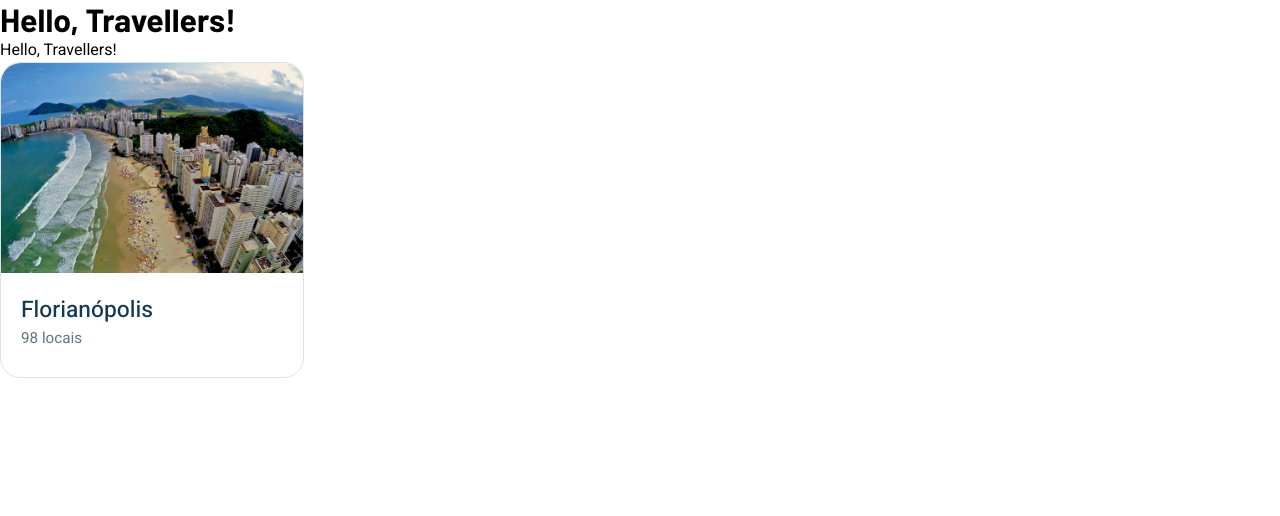
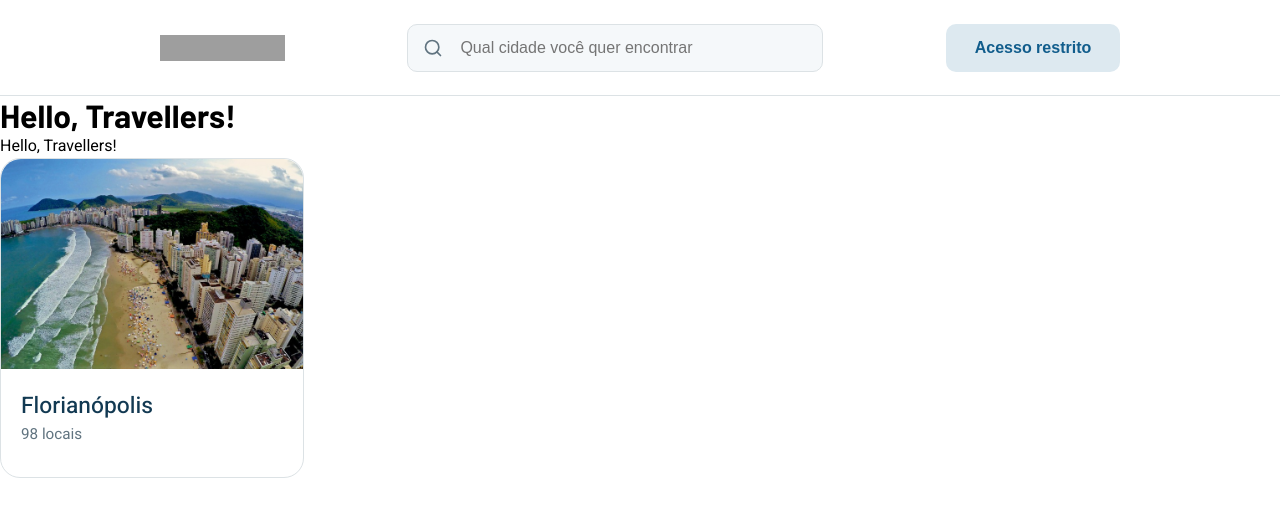
Before and after one commit to gitirana/traveler-web, a React (Create React App) app: page / in a window 1280 px wide. Shown: the top 516 px of the page. Built offline with nearby package versions, Linux system fonts and the light colour scheme; grey boxes are pictures that could not be loaded.

Commit message:
header component and input focus

```diff
--- a/package.json
+++ b/package.json
@@ -12,6 +12,7 @@
     "@types/react-dom": "^17.0.0",
     "react": "^17.0.1",
     "react-dom": "^17.0.1",
+    "react-icons": "^4.2.0",
     "react-scripts": "4.0.3",
     "styled-components": "^5.2.1",
     "typescript": "^4.1.2",
--- a/public/index.html
+++ b/public/index.html
@@ -8,10 +8,12 @@
       name="description"
       content="Web site created using create-react-app"
     />
-    <link rel="apple-touch-icon" href="%PUBLIC_URL%/logo192.png" />
     <link rel="manifest" href="%PUBLIC_URL%/manifest.json" />
-    <link rel="preconnect" href="https://fonts.gstatic.com">
-    <link href="https://fonts.googleapis.com/css2?family=Barlow:wght@500;600;700&family=Heebo:wght@400;500&family=Roboto&display=swap" rel="stylesheet">
+    <link rel="preconnect" href="https://fonts.gstatic.com" />
+    <link
+      href="https://fonts.googleapis.com/css2?family=Barlow:wght@500;600;700&family=Heebo:wght@400;500&family=Roboto&display=swap"
+      rel="stylesheet"
+    />
     <title>Traveler</title>
   </head>
   <body>
--- a/src/App.tsx
+++ b/src/App.tsx
@@ -5,6 +5,7 @@ import usePersistedState from './utils/usePersistedState';
 import GlobalStyle from './styles/global';
 import light from './styles/themes/light';
 import Card from './components/Card/Card';
+import Header from './components/Header/Header';
 
 function App() {
   const [theme, setTheme] = usePersistedState<DefaultTheme>('theme', light);
@@ -12,11 +13,11 @@ function App() {
   return (
     <ThemeProvider theme={theme}>
       <GlobalStyle />
+      <Header />
       <div className="App">
         <h1>Hello, Travellers!</h1>
         <p>Hello, Travellers!</p>
       </div>
-
       <Card />
     </ThemeProvider>
   );
--- a/src/components/Card/styles.ts
+++ b/src/components/Card/styles.ts
@@ -5,8 +5,8 @@ export const Container = styled.div`
   display: flex;
   flex-direction: column;
 
-  width: 304px;
-  height: 316px;
+  width: 19rem;
+  height: 20rem;
 
   border-radius: 20px;
   border: 1.18px solid var(--secondaryShape);
@@ -14,7 +14,7 @@ export const Container = styled.div`
 
 export const Image = styled.div`
   width: 100%;
-  height: 210px;
+  height: 13.125rem;
 
   background-image: url(${cardPic});
   background-size: cover;
@@ -26,16 +26,16 @@ export const Image = styled.div`
 export const CardInfo = styled.div`
   display: flex;
   flex-direction: column;
-  margin: 20px;
+  margin: 1.25rem;
 
   > span {
-    font-size: 22.8px;
+    font-size: 1.425rem;
     font-weight: 500;
     color: var(--title);
   }
 
   > p {
-    font-size: 15.22px;
+    font-size: 0.95125rem;
     color: var(--text);
   }
 `;
--- /dev/null
+++ b/src/components/Header/Header.tsx
@@ -0,0 +1,54 @@
+import React, { useCallback, useState } from 'react';
+
+import { FiSearch, FiX } from 'react-icons/fi';
+import logo from '../../assets/logo.svg';
+
+import { AccessButton, Container, Input, Image } from './styles';
+
+const Header: React.FC = () => {
+  const [isFocused, setIsFocused] = useState(false);
+  const [isFilled, setIsFilled] = useState(false);
+
+  const handleInputFocus = useCallback(() => {
+    setIsFocused(true);
+  }, []);
+
+  const handleInputBlur = useCallback(() => {
+    setIsFocused(false);
+
+    setIsFilled(!!document.getElementById('city'));
+  }, []);
+
+  return (
+    <Container>
+      <Image src={logo} />
+
+      <Input isFilled={isFilled} isFocused={isFocused}>
+        <FiSearch size={20} />
+
+        <input
+          onFocus={handleInputFocus}
+          onBlur={handleInputBlur}
+          type="text"
+          id="city"
+          placeholder="Qual cidade você quer encontrar"
+        />
+
+        {isFilled && <FiX size={20} />}
+      </Input>
+
+      <AccessButton>
+        <button type="button" disabled>
+          Acesso restrito
+        </button>
+      </AccessButton>
+    </Container>
+  );
+};
+
+export default Header;
+function useField(
+  name: void,
+): { fieldName: any; defaultValue: any; registerField: any } {
+  throw new Error('Function not implemented.');
+}
--- /dev/null
+++ b/src/components/Header/styles.ts
@@ -0,0 +1,82 @@
+import styled, { css } from 'styled-components';
+
+interface InputProps {
+  isFocused: boolean;
+  isFilled: boolean;
+}
+
+export const Container = styled.div`
+  display: flex;
+  justify-content: space-between;
+  align-items: center;
+
+  width: 100%;
+  height: 6rem;
+
+  padding: 2.2rem 10rem;
+
+  border-bottom: 1.18px solid var(--secondaryShape);
+`;
+
+export const Image = styled.img`
+  width: 7.8rem;
+  height: 1.625rem;
+`;
+
+export const Input = styled.div<InputProps>`
+  display: flex;
+  align-items: center;
+  position: relative;
+
+  input {
+    width: 26rem;
+    height: 3rem;
+    padding: 1rem 3.25rem;
+
+    background: var(--background);
+    border-radius: 10px;
+    border: 1px solid var(--secondaryShape);
+
+    font-size: 1rem;
+    outline: none;
+    color: var(--text);
+  }
+
+  svg:first-child {
+    position: absolute;
+    bottom: 0.875rem;
+    left: 1rem;
+
+    color: var(--text);
+
+    ${props =>
+      props.isFilled &&
+      css`
+        color: var(--orange);
+      `}
+  }
+
+  svg:last-child {
+    position: absolute;
+    right: 0.75rem;
+    color: var(--text);
+  }
+`;
+
+export const AccessButton = styled.div`
+  button {
+    display: flex;
+    align-items: center;
+    justify-content: center;
+
+    height: 3rem;
+    width: 10.875rem;
+    border-radius: 10px;
+    border: none;
+    background: var(--lightBlue);
+
+    color: var(--blue);
+    font-weight: 600;
+    font-size: 1rem;
+  }
+`;
```
Also changed, not shown: src/styles/styled.d.ts (+16 -16 lines), 1 other file (tests, documents, lock files or other folders).
